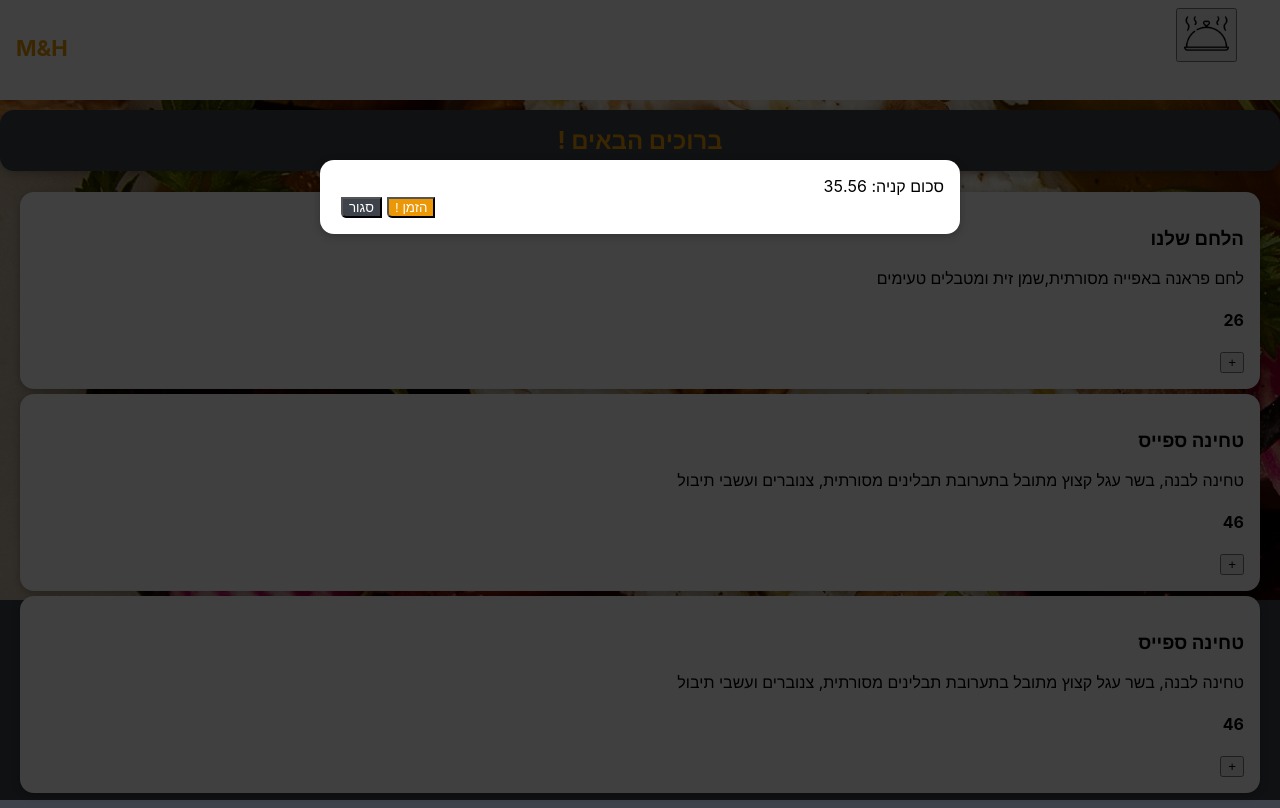
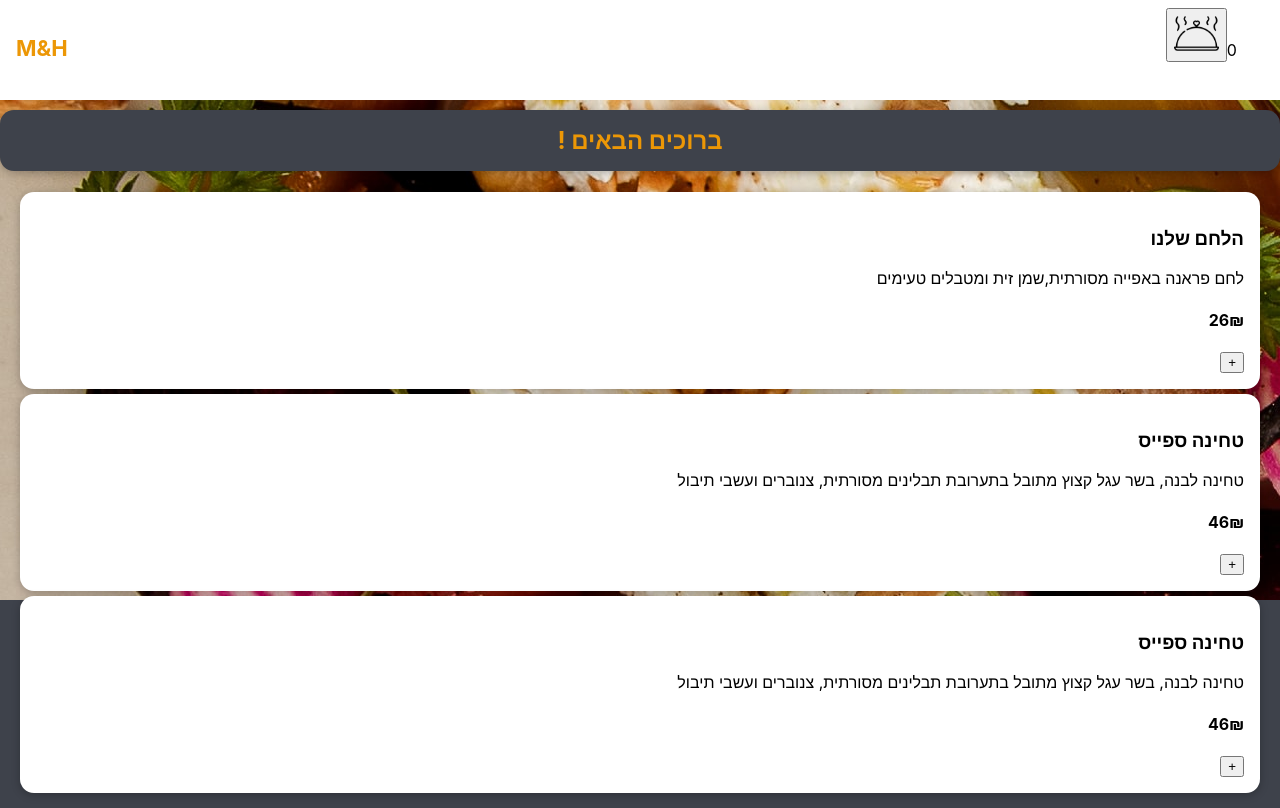
Before and after one commit to matanfadida/restaurantsProject, a React (Create React App) app in the folder frontend/: page / in a window 1280 px wide. Built offline with nearby package versions, Linux system fonts and the light colour scheme.

Commit message:
cart-item-start

```diff
--- a/frontend/src/App.js
+++ b/frontend/src/App.js
@@ -1,12 +1,14 @@
-import { Fragment } from "react";
+import { Fragment, useContext } from "react";
 import Home from "./components/Home";
-import Cart from "./components/NavigationBar/Cart";
+import Cart from "./components/NavigationBar/Cart/ShowCart";
 import NavigationBar from "./components/NavigationBar/nav-bar";
+import CartContext from "./state/buy-context";
 
 const App = () => {
+  const ctx = useContext(CartContext);
   return (
     <Fragment>
-      <Cart/>
+      {ctx.cartShow && <Cart/>}
       <NavigationBar />
       <Home />
     </Fragment>
--- a/frontend/src/components/NavigationBar/Cart.js
+++ /dev/null
@@ -1,21 +0,0 @@
-import Modal from "../UI/modal";
-
-import style from "./Cart.module.css";
-
-const Cart = (props) => {
-  return (
-    <Modal>
-        {/* list order */}
-        <div className={style['div-show-price']}>
-            <span>35.56</span>
-            <span className={style["div_span"]}> :סכום קניה</span>
-        </div>
-      <div>
-        <button className={style.btn}>סגור</button>
-        <button className={style["btn_ord"]}>! הזמן</button>
-      </div>
-    </Modal>
-  );
-};
-
-export default Cart;
--- a/frontend/src/components/NavigationBar/Cart.module.css
+++ b/frontend/src/components/NavigationBar/Cart/Cart.module.css
@@ -1,5 +1,6 @@
 .div-show-price{
     text-align: right;
+    font-size: 20px;
 }
 
 .div_span{
@@ -11,9 +12,12 @@
     background-color: #3e424b;
     color: white;
     margin: 0px 5px;
+    padding: 8px 16px;
 }
 .btn_ord{
     border-radius: 0 0 0 5px;
     background-color: #EC9706;
     color: white;
+    padding: 8px 16px;
+
 }
--- /dev/null
+++ b/frontend/src/components/NavigationBar/Cart/CartItem.js
@@ -0,0 +1,5 @@
+const CartItem = props => {
+
+}
+
+export default CartItem;
--- /dev/null
+++ b/frontend/src/components/NavigationBar/Cart/ShowCart.js
@@ -0,0 +1,28 @@
+import { useContext } from "react";
+import CartContext from "../../../state/buy-context";
+import Modal from "../../UI/modal";
+
+import style from "./Cart.module.css";
+
+const Cart = (props) => {
+  const ctx = useContext(CartContext);
+  const totalAmount = `${ctx.totalAmount.toFixed(2)}₪`;
+  const hashItem = ctx.items.length > 0;
+  return (
+    <Modal>
+      <ul>{ctx.items.map(item => (<li>{item.name}</li>))}</ul>
+      <div className={style["div-show-price"]}>
+        <span>{totalAmount}</span>
+        <span className={style["div_span"]}> :סה"כ לתשלום</span>
+      </div>
+      <div>
+        <button className={style.btn} onClick={ctx.cartShowhandler}>
+          סגור
+        </button>
+        {hashItem && <button className={style["btn_ord"]}>! הזמן</button>}
+      </div>
+    </Modal>
+  );
+};
+
+export default Cart;
--- a/frontend/src/components/NavigationBar/nav-bar.js
+++ b/frontend/src/components/NavigationBar/nav-bar.js
@@ -1,7 +1,15 @@
+import { useContext } from "react";
+import CartContext from "../../state/buy-context";
 import styles from "./nav-bar.module.css";
 // import M from "./image-home-backgrond.jpg";
 
 const NavigationBar = () => {
+  const ctx = useContext(CartContext);
+
+  const numberOfItems = ctx.items.reduce((curNumber) => {
+    return curNumber + 1
+  },0)
+
   return (
     <header className={styles["main-header"]}>
       <div className={styles["main-div"]}>
@@ -10,9 +18,10 @@ const NavigationBar = () => {
         </a>
       </div>
       <nav className={styles["main-nav"]}>
-        <button className={styles.btn}>
+        <button className={styles.btn} onClick={ctx.cartShowhandler}>
           <img src={"./wedding-dinner.png"} alt="dinner" className={styles.img}/>
         </button>
+        <span>{numberOfItems}</span>
 
         {/* <ul className={styles["main-nav__items"]}>
           <li className={styles["main-nav__item"]}>
--- a/frontend/src/components/UI/modal.js
+++ b/frontend/src/components/UI/modal.js
@@ -1,10 +1,12 @@
-import {Fragment} from 'react';
+import {Fragment, useContext} from 'react';
 import ReactDOM from 'react-dom';
+import CartContext from '../../state/buy-context';
 
 import style from './modal.module.css';
 
 const Backdrop = () => {
-    return <div className={style.backdrop}></div>
+    const ctx = useContext(CartContext);
+    return <div className={style.backdrop} onClick={ctx.cartShowhandler}/>
 };
 
 const ModalOverlay = props => {
--- a/frontend/src/components/list-items/item.js
+++ b/frontend/src/components/list-items/item.js
@@ -4,7 +4,6 @@ import CartContext from "../../state/buy-context";
 const Item = (props) => {
   const ctx = useContext(CartContext);
   const buttonAddItemHanlder = () => {
-    console.log("test")
     ctx.AddItem({
       id: props.id,
       name: props.name,
@@ -21,7 +20,7 @@ const Item = (props) => {
             <p>{props.detail}</p>
           </div>
           <div>
-            <h4>{props.price}</h4>
+            <h4>{`${props.price}₪`}</h4>
           </div>
         </div>
         <button onClick={buttonAddItemHanlder}>+</button>
--- a/frontend/src/components/list-items/show-item.js
+++ b/frontend/src/components/list-items/show-item.js
@@ -30,6 +30,7 @@ const ShowItem = (props) => {
       {order.map((item) => (
         <Item
           key={item.id}
+          id={item.id}
           name={item.name}
           detail={item.detail}
           price={item.price}
--- a/frontend/src/state/buy-context.js
+++ b/frontend/src/state/buy-context.js
@@ -4,7 +4,9 @@ const CartContext = React.createContext({
     items: [],
     totalAmount: 0,
     AddItem: (item) => {},
-    RemoveItem: (id) => {}
+    RemoveItem: (id) => {},
+    cartShowhandler: () => {},
+    cartShow: false,
 });
 
 export default CartContext;
--- a/frontend/src/state/cart-provider.js
+++ b/frontend/src/state/cart-provider.js
@@ -1,4 +1,4 @@
-import { useReducer } from "react";
+import { useReducer, useState } from "react";
 import CartContext from "./buy-context";
 
 const initialCartState = {
@@ -7,12 +7,12 @@ const initialCartState = {
 };
 
 const CartReducer = (state, action) => {
-  if (action.state === "ADD") {
+  if (action.type === "ADD") {
     const updateItems = state.items.concat(action.item);
     const updateTotalAmount = state.totalAmount + action.item.price;
     return { items: updateItems, totalAmount: updateTotalAmount };
   }
-  if (action.state === "Remove") {
+  if (action.type === "Remove") {
     const updateItems = state.items.concat(action.item);
     const updateTotalAmount = state.totalAmount + action.item.price;
     return { items: updateItems, totalAmount: updateTotalAmount };
@@ -22,17 +22,27 @@ const CartReducer = (state, action) => {
 
 const CartProvider = (props) => {
   const [cartState, dispatchCart] = useReducer(CartReducer, initialCartState);
+  const [showCartButton, setShowCartButton] = useState(false);
+
   const AddItemHandler = (item) => {
     dispatchCart({ type: "ADD", item: item });
   };
+
   const RemoveItemHandler = (id) => {
     dispatchCart({ type: "REMOVE", id: id });
   };
+
+  const cartShowHandler = () => {
+    setShowCartButton(!showCartButton)
+  };
+
   const cartContext = {
     items: cartState.items,
     totalAmount: cartState.totalAmount,
     AddItem: AddItemHandler,
     RemoveItem: RemoveItemHandler,
+    cartShowhandler:cartShowHandler,
+    cartShow:showCartButton,
   };
 
   return (
```
